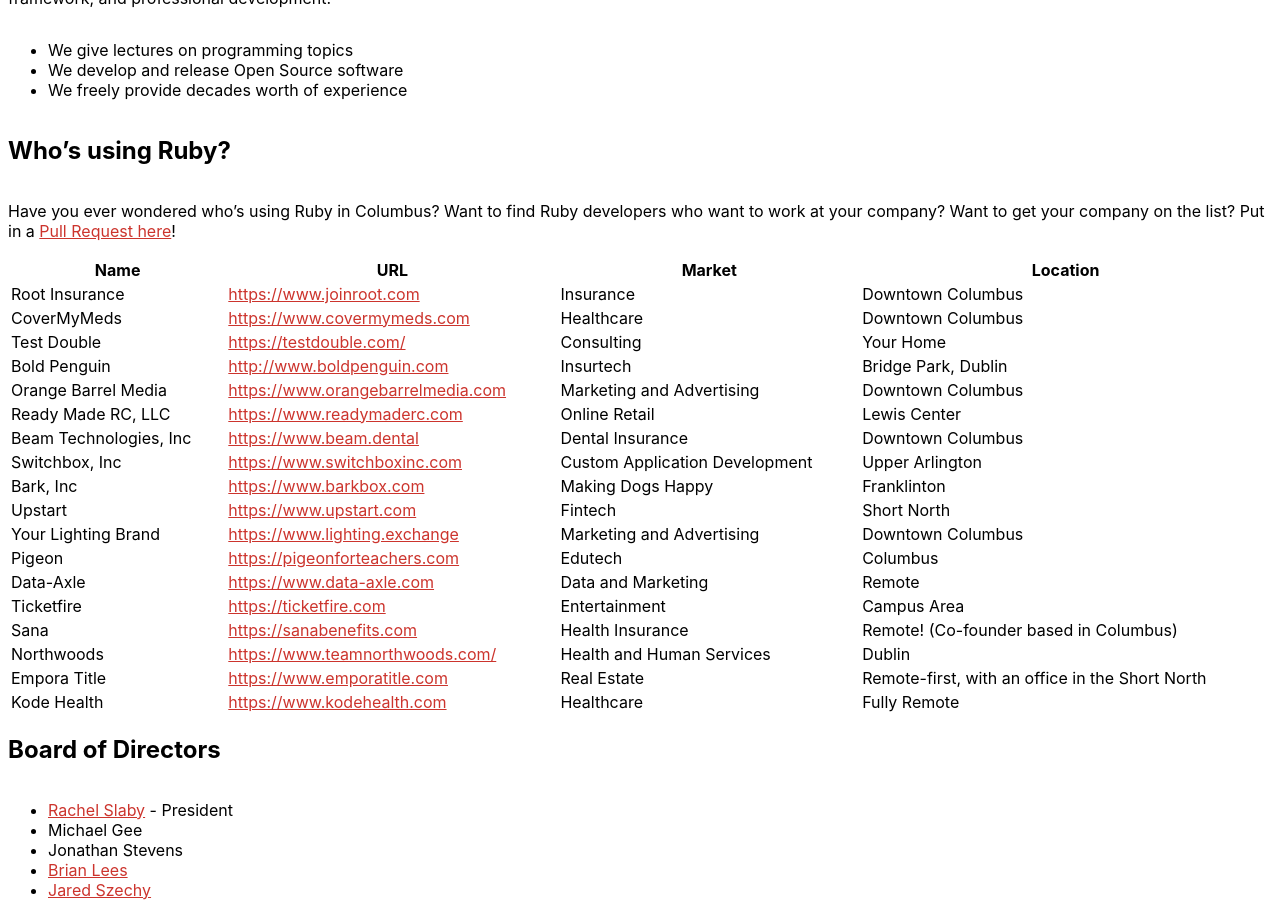
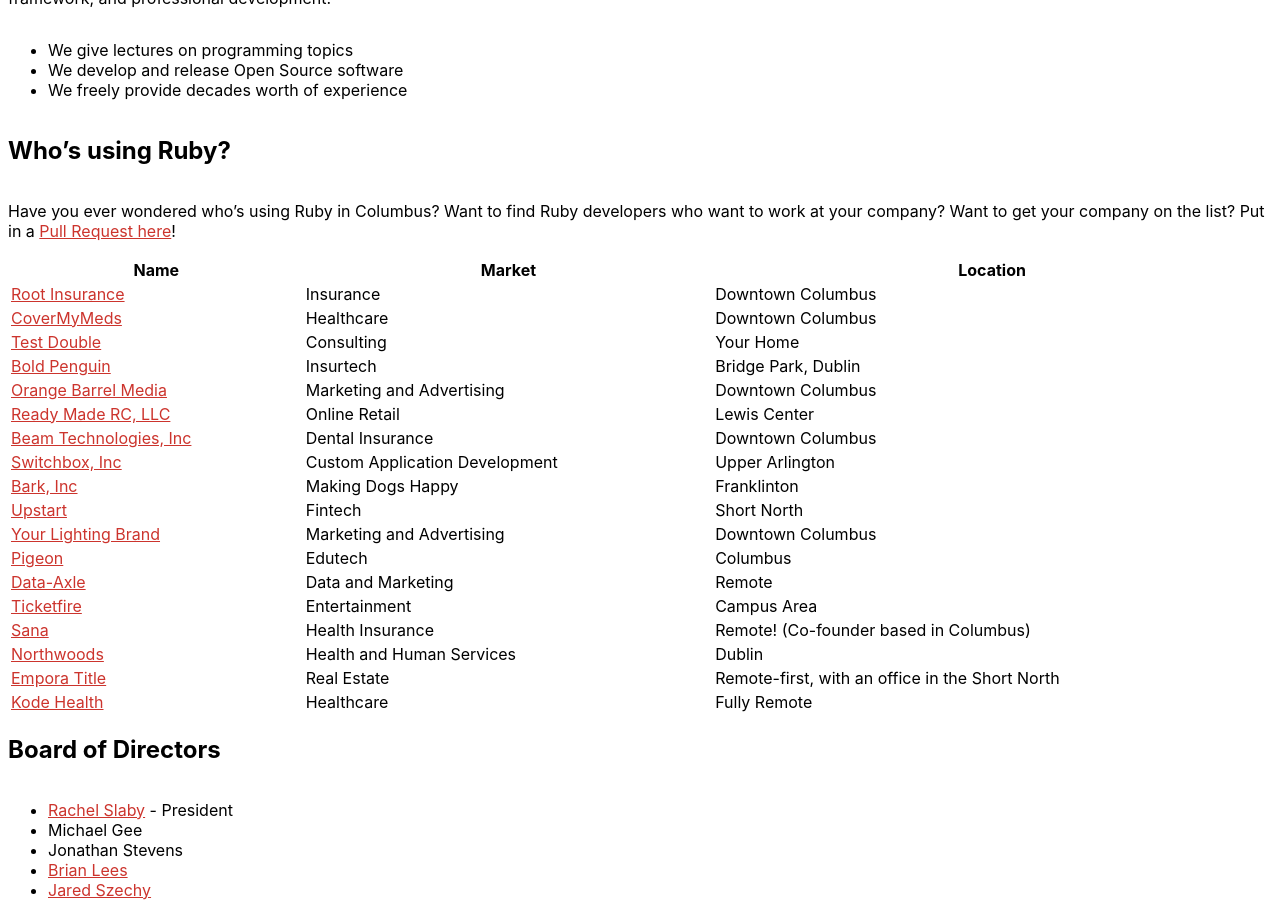
Before and after one commit to columbusrb/columbusrb.github.io, a Jekyll site: the page built from index.md, in a window 1280 px wide and 900 px high, scrolled down 653 px. Built offline with Jekyll 4.4.1, drawn with Linux system fonts in a browser that asks for light colours.

Commit message:
url col takes up too much space

```diff
--- a/index.md
+++ b/index.md
@@ -41,10 +41,10 @@
 ## Who's using Ruby?
 Have you ever wondered who's using Ruby in Columbus? Want to find Ruby developers who want to work at your company? Want to get your company on the list? Put in a [Pull Request here](https://github.com/columbusrb/columbusrb.github.io/blob/jekyll/_data/companies.yml)!
 
-| Name | URL | Market | Location |
-| ---- | --- | ------ | -------- |
+| Name | Market | Location |
+| ---- | ------ | -------- |
 {% for company in site.data.companies -%}
-|{{ company.name }} | [{{ company.url }}]({{ company.url }}) |{{ company.market }} |{{ company.location }} |
+|[{{ company.name }}]({{ company.url }}) |{{ company.market }} |{{ company.location }} |
 {% endfor %}
 
 ## Board of Directors
```
